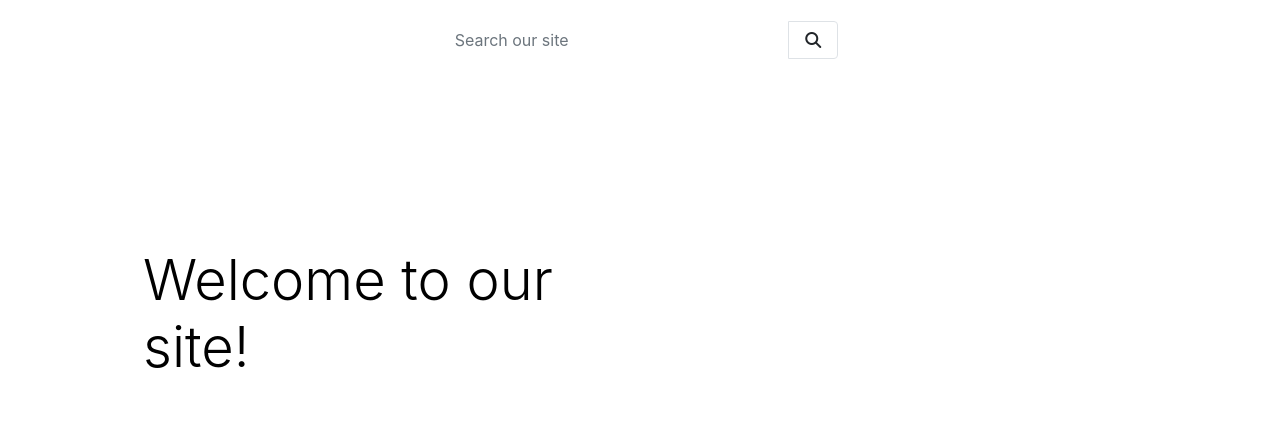
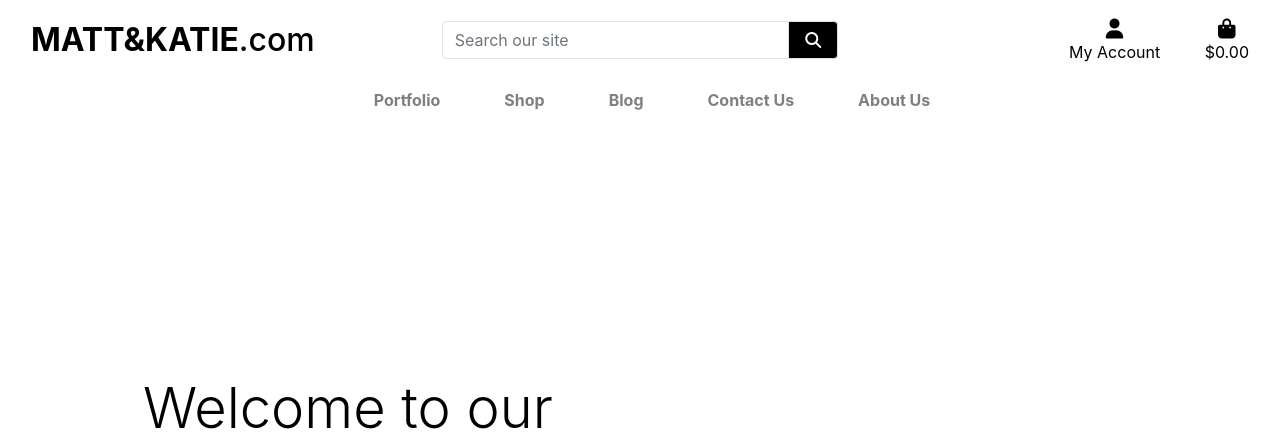
Before and after one commit to mchocianowski/Matt_Katie_Milestone_4, a Django app: page / in a window 1280 px wide. Shown: the top 441 px of the page. Run offline with Django 3.2, Linux system fonts and the light colour scheme; some libraries are stand-ins or nearby versions.

Commit message:
link in he products bag and shopping bag.

```diff
--- a/templates/base.html
+++ b/templates/base.html
@@ -35,19 +35,19 @@
     <title>Matt&Katie.com {% block extra_title %}{% endblock %}</title>
   </head>
   <body>
-    <header class="container-fluid fixed-top">
-      <div id="topnav" class="row bg-black pt-lg-2 d-none d-lg-flex">
+    <header class="container-fluid">
+      <div id="topnav" class="row pt-lg-2 d-none d-lg-flex">
           <div class="col-12 col-lg-4 my-auto py-1 py-lg-0 text-center text-lg-left">
               <a href="{% url 'home' %}" class="nav-link main-logo-link">
-                  <h2 class="logo-font text-white my-0"><strong>Matt&Katie</strong>.com</h2>
+                  <h2 class="main-text my-0"><strong>MATT&KATIE</strong>.com</h2>
               </a>
           </div>
           <div class="col-12 col-lg-4 my-auto py-1 py-lg-0">
-              <form method="GET" action="">
+              <form method="GET" action="{% url 'products' %}">
                   <div class="input-group w-100">
-                      <input class="form-control border border-white rounded-4" type="text" name="q" placeholder="Search our site">
+                      <input class="form-control border border-black rounded-4" type="text" name="q" placeholder="Search our site">
                       <div class="input-group-append">
-                          <button class="form-control btn btn-white border border-black rounded-4" type="submit">
+                          <button class="form-control btn btn-black border border-black rounded-4" type="submit">
                               <span class="icon">
                                   <i class="fas fa-search"></i>
                               </span>
@@ -59,7 +59,7 @@
           <div class="col-12 col-lg-4 my-auto py-1 py-lg-0">
               <ul class="list-inline list-unstyled text-center text-lg-right my-0">
                   <li class="list-inline-item dropdown">
-                      <a class="text-white nav-link" href="#" id="user-options" data-toggle="dropdown" aria-haspopup="true" aria-expanded="false">
+                      <a class="main-text nav-link" href="#" id="user-options" data-toggle="dropdown" aria-haspopup="true" aria-expanded="false">
                           <div class="text-center">
                               <div><i class="fas fa-user fa-lg"></i></div>
                               <p class="my-0">My Account</p>
@@ -79,7 +79,7 @@
                       </div>
                   </li>
                   <li class="list-inline-item">
-                      <a class="{% if grand_total %}text-info font-weight-bold{% else %}text-black{% endif %} text-white nav-link" href="">
+                      <a class="{% if grand_total %}text-info font-weight-bold{% else %}main-text{% endif %} main-text nav-link" href="{% url 'view_bag' %}">
                           <div class="text-center">
                               <div><i class="fas fa-shopping-bag fa-lg"></i></div>
                               <p class="my-0">
@@ -95,8 +95,8 @@
               </ul>
           </div>
       </div>
-      <div class="row bg-black">
-          <nav class="navbar navbar-expand-lg navbar-dark w-100">
+      <div class="row-bg-black">
+          <nav class="navbar navbar-expand-lg navbar-light w-100">
               <button class="navbar-toggler" type="button" data-toggle="collapse" data-target="#main-nav" aria-controls="main-nav" aria-expanded="false" aria-label="Toggle navigation">
                   <span class="navbar-toggler-icon"></span>
               </button>
--- a/templates/includes/main-nav.html
+++ b/templates/includes/main-nav.html
@@ -1,7 +1,7 @@
 <div class="collapse navbar-collapse" id="main-nav">
     <ul class="navbar-nav w-auto mx-auto">
         <li class="nav-item dropdown">
-            <a class="logo-font font-weight-bold nav-link text-white mr-5" href="#" id="portfolio-link" data-toggle="dropdown" aria-haspopup="true" aria-expanded="false">
+            <a class="main-text font-weight-bold nav-link text-black mr-5" href="#" id="portfolio-link" data-toggle="dropdown" aria-haspopup="true" aria-expanded="false">
                 Portfolio
             </a>
             <div class="dropdown-menu border-0" aria-labelledby="portflio-link">
@@ -9,9 +9,18 @@
                 <a href="" class="dropdown-item ">Ground Photography</a>
             </div>
         </li>
+        <li class="nav-item dropdown">
+            <a class="main-text font-weight-bold nav-link text-black mr-5" href="#" id="portfolio-link" data-toggle="dropdown" aria-haspopup="true" aria-expanded="false">
+                Shop
+            </a>
+            <div class="dropdown-menu border-0" aria-labelledby="portflio-link">
+                <a href="{% url 'products' %}?category=drone_photography" class="dropdown-item">Shop Aerial Photography</a>
+                <a href="{% url 'products' %}?category=ground_photography" class="dropdown-item ">Shop Ground Photography</a>
+            </div>
+        </li>
 
         <li class="nav-item dropdown">
-            <a class="logo-font font-weight-bold nav-link text-white mr-5" href="#" id="blog-link" data-toggle="dropdown" aria-haspopup="true" aria-expanded="false">
+            <a class="main-text font-weight-bold nav-link text-black mr-5" href="#" id="blog-link" data-toggle="dropdown" aria-haspopup="true" aria-expanded="false">
                 Blog
             </a>
             <div class="dropdown-menu border-0" aria-labelledby="blog-link">
@@ -21,13 +30,13 @@
         </li>
 
         <li class="nav-item">
-            <a class="logo-font font-weight-bold nav-link text-white mr-5" href="#" id="about-us-link">
+            <a class="main-text font-weight-bold nav-link text-black mr-5" href="#" id="about-us-link">
                 Contact Us
             </a>
         </li>
 
         <li class="nav-item">
-            <a class="logo-font font-weight-bold nav-link text-white" href="#" id="contact-us-link">
+            <a class="main-text font-weight-bold nav-link text-black" href="#" id="contact-us-link">
                 About Us
             </a>
         </li>
--- a/templates/includes/mobile-top-header.html
+++ b/templates/includes/mobile-top-header.html
@@ -1,14 +1,14 @@
 <li class="list-inline-item">
-    <a class="text-white nav-link d-block d-lg-none" href="#" id="mobile-search" data-toggle="dropdown" aria-haspopup="true" aria-expanded="false">
+    <a class="main-text nav-link d-block d-lg-none" href="#" id="mobile-search" data-toggle="dropdown" aria-haspopup="true" aria-expanded="false">
         <div class="text-center">
             <div><i class="fas fa-search fa-sm"></i></div>
             <p class="my-0">Search</p>
         </div>
     </a>
     <div class="dropdown-menu border-0 w-100 p-3 rounded-4 my-0" aria-labelledby="mobile-search">
-        <form class="form" method="GET" action="">
+        <form class="form" method="GET" action="{% url 'products' %}">
             <div class="input-group w-100">
-                <input class="form-control border border-white rounded-4" type="text" name="q" placeholder="Search our site">
+                <input class="form-control border border-black rounded" type="text" name="q" placeholder="Search our site">
                 <div class="input-group-append">
                     <button class="form-control form-control btn btn-white border border-white rounded-4" type="submit">
                         <span class="icon">
@@ -21,7 +21,7 @@
     </div>
 </li>
 <li class="list-inline-item dropdown">
-    <a class="text-white nav-link d-block d-lg-none" href="#" id="user-options" data-toggle="dropdown" aria-haspopup="true" aria-expanded="false">
+    <a class="main-text nav-link d-block d-lg-none" href="#" id="user-options" data-toggle="dropdown" aria-haspopup="true" aria-expanded="false">
         <div class="text-center">
             <div><i class="fas fa-user fa-sm"></i></div>
             <p class="my-0">My Account</p>
@@ -41,7 +41,7 @@
     </div>
 </li>
 <li class="list-inline-item">
-    <a class="{% if grand_total %}text-primary font-weight-bold{% else %}text-black{% endif %} text-white nav-link d-block d-lg-none" href="">
+    <a class="{% if grand_total %}text-primary font-weight-bold{% else %}text-black{% endif %} main-text nav-link d-block d-lg-none" href="{% url 'view_bag' %}">
         <div class="text-center">
             <div><i class="fas fa-shopping-bag fa-sm"></i></div>
             <p class="my-0">
```
